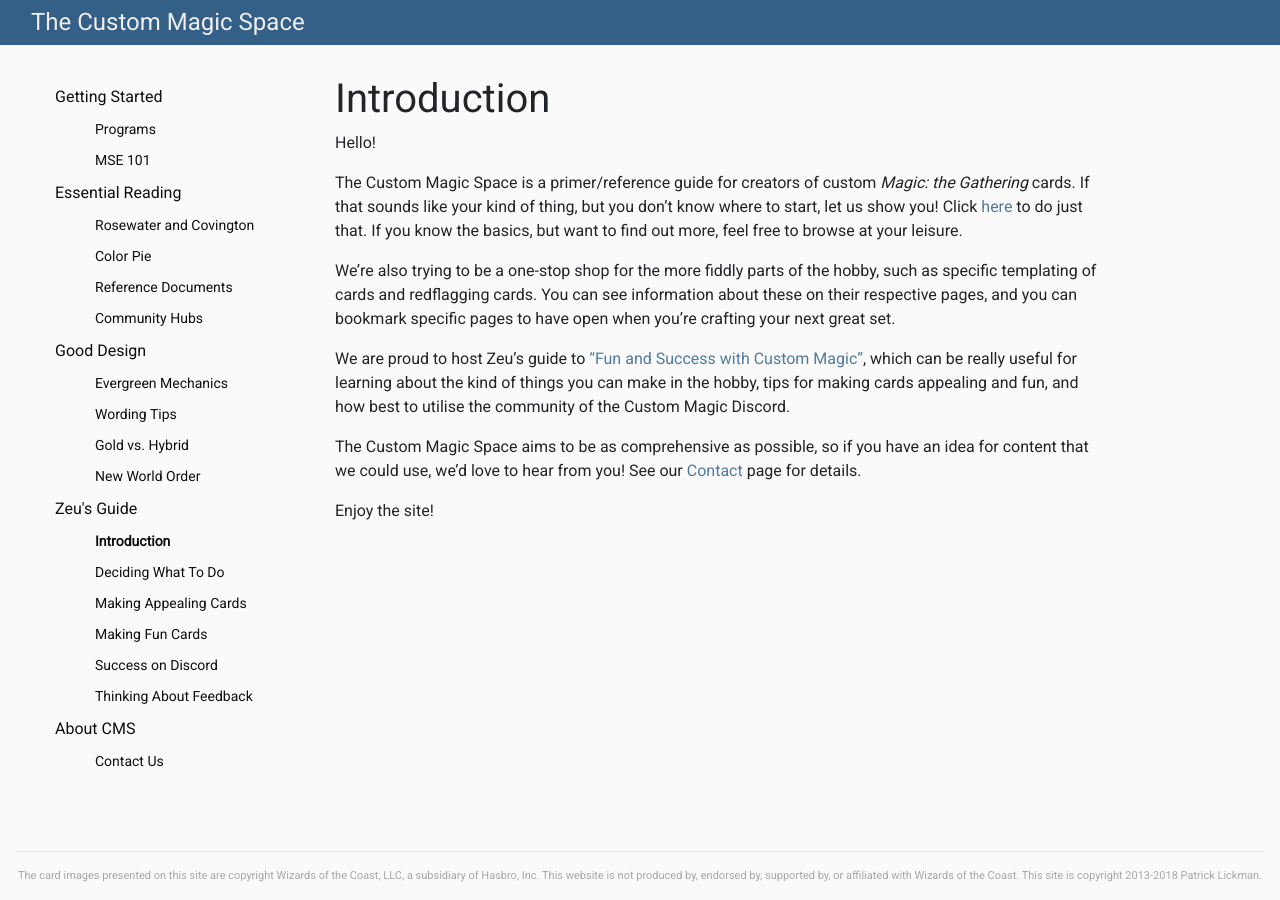
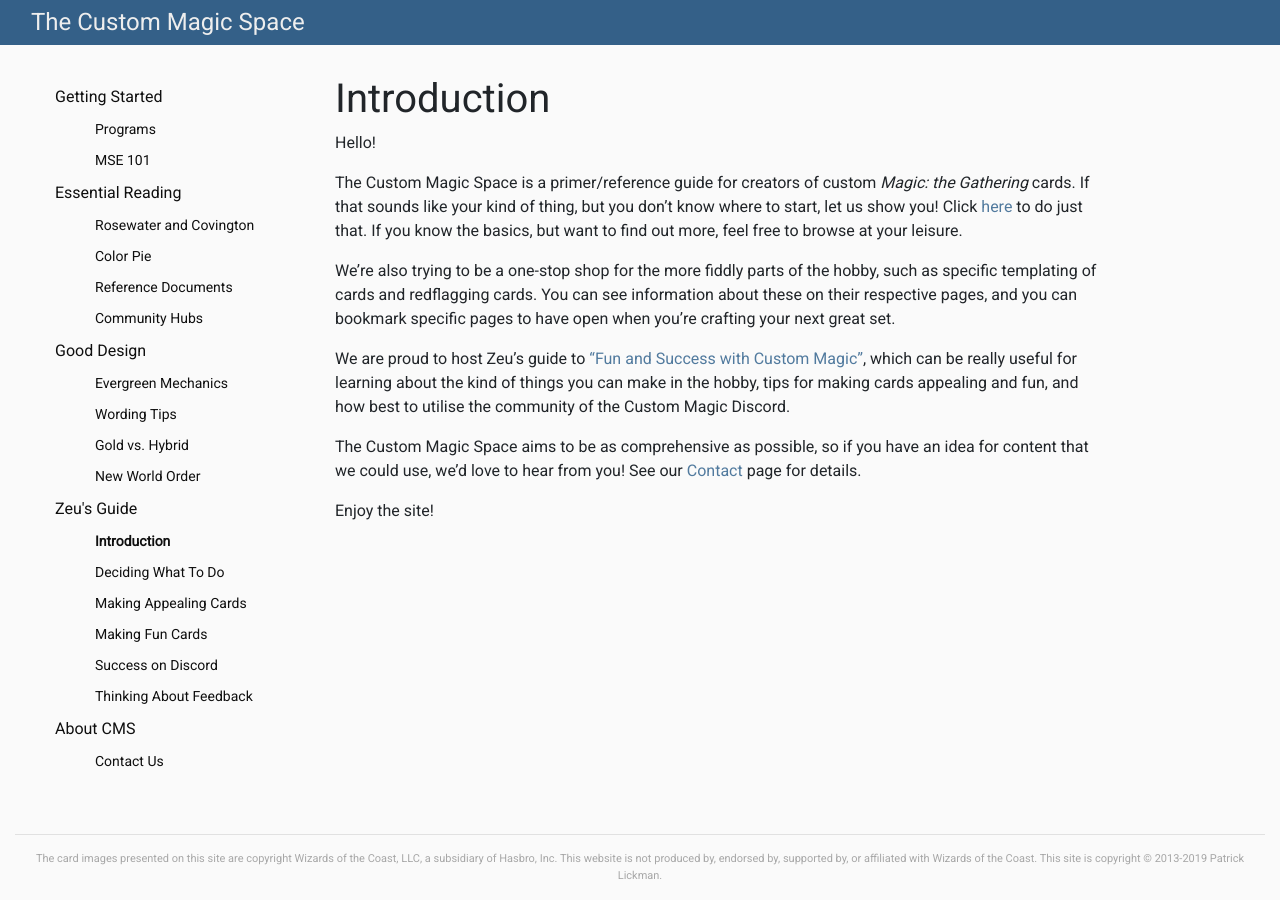
Before and after one commit to professionalecho/custommagic.space, a Jekyll site: the page built from index.md, in a window 1280 px wide. Built offline with Jekyll 4.4.1, drawn with Linux system fonts in a browser that asks for light colours; nearby versions of some CDN libraries.

Commit message:
Updated copyright information

```diff
--- a/_includes/footer.html
+++ b/_includes/footer.html
@@ -1,6 +1,6 @@
 <footer class="footer">
     <div class="container-fluid">
        <hr>
-        <p>The card images presented on this site are copyright Wizards of the Coast, LLC, a subsidiary of Hasbro, Inc. This website is not produced by, endorsed by, supported by, or affiliated with Wizards of the Coast. This site is copyright 2013-2018 Patrick Lickman.</p>
+        <p>The card images presented on this site are copyright Wizards of the Coast, LLC, a subsidiary of Hasbro, Inc. This website is not produced by, endorsed by, supported by, or affiliated with Wizards of the Coast. This site is copyright &copy; 2013-2019 Patrick Lickman.</p>
     </div>
 </footer>
```
